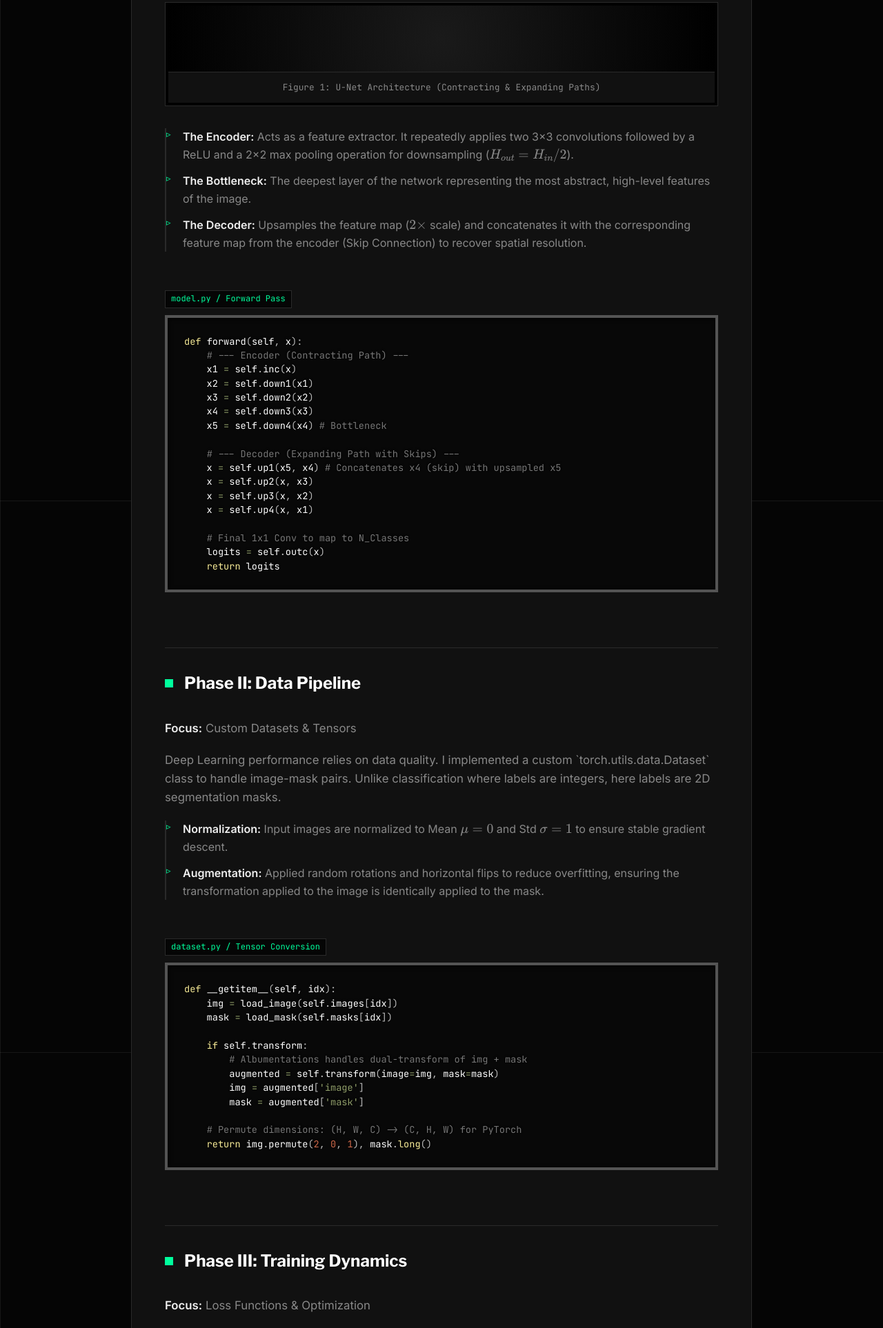
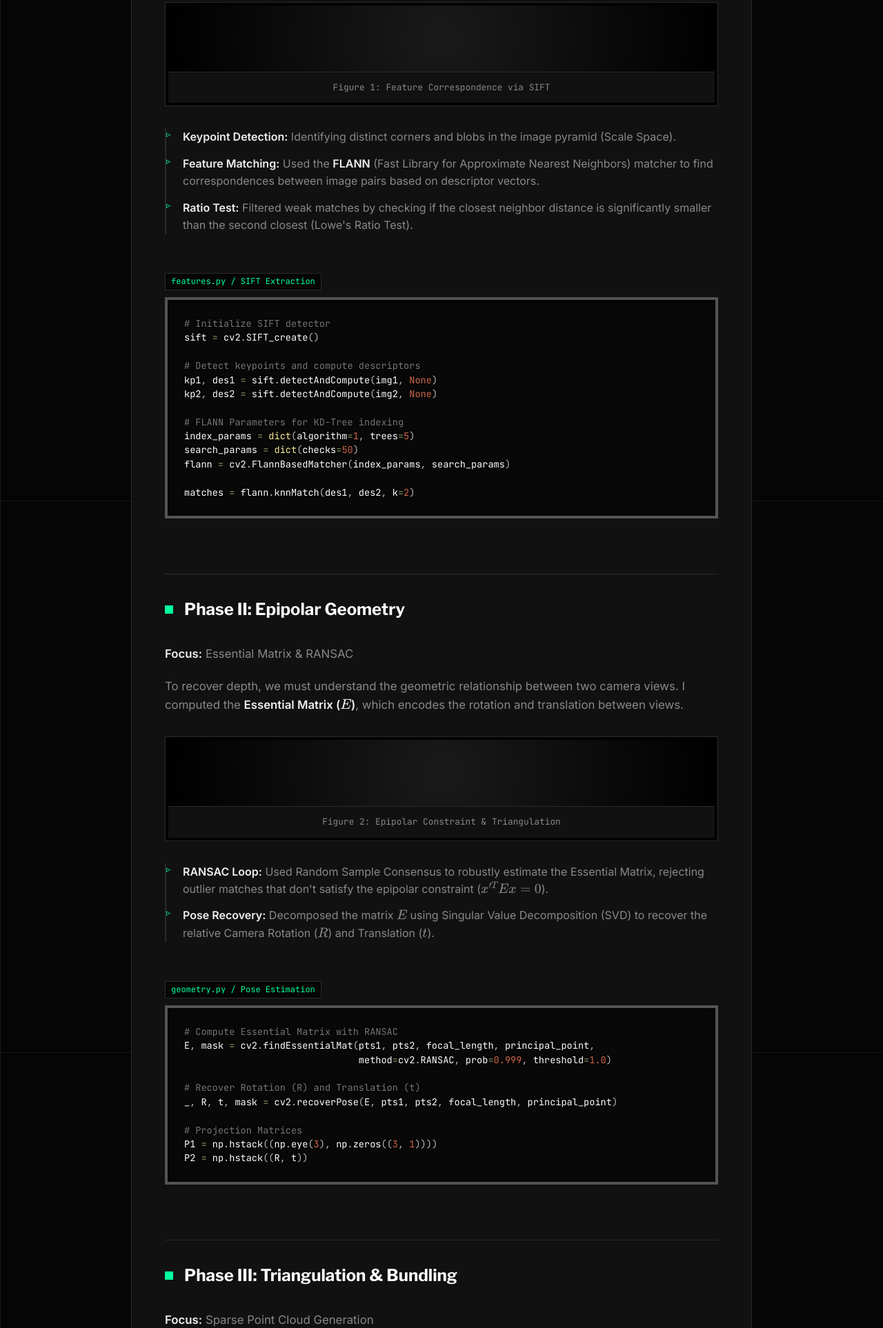
Before and after one commit to condescendo/Project-Page, a plain HTML site: page 3dscene-reconstruction.html in a window 1280 px wide. Shown: the part 874-2800 px from the top of the page at 69% size. Drawn offline with nearby package versions, Linux system fonts and the light colour scheme.

Commit message:
Change project focus to 3D Reconstruction
Updated the project focus from Semantic Segmentation to 3D Reconstruction, including changes to titles, subtitles, and project descriptions. Revised sections to reflect the new emphasis on Structure from Motion and triangulation techniques.

```diff
--- a/3dscene-reconstruction.html
+++ b/3dscene-reconstruction.html
@@ -3,7 +3,7 @@
 <head>
     <meta charset="UTF-8">
     <meta name="viewport" content="width=device-width, initial-scale=1.0">
-    <title>Semantic Segmentation U-Net | Portfolio</title>
+    <title>3D Reconstruction | Portfolio</title>
 
     <link rel="preconnect" href="https://fonts.googleapis.com">
     <link rel="preconnect" href="https://fonts.gstatic.com" crossorigin>
@@ -27,137 +27,123 @@
     <div class="container project-view">
 
         <header>
-            <h1>Semantic<br>Segmentation</h1>
-            <div class="subtitle">Dense Prediction with U-Net Architecture</div>
+            <h1>3D<br>Reconstruction</h1>
+            <div class="subtitle">Structure from Motion & Photogrammetry</div>
 
             <div class="stack-container">
-                <span class="tech-tag">PyTorch</span>
-                <span class="tech-tag">Computer Vision</span>
+                <span class="tech-tag">Python</span>
+                <span class="tech-tag">OpenCV</span>
+                <span class="tech-tag">Epipolar Geometry</span>
                 <span class="tech-tag">NumPy</span>
-                <span class="tech-tag">Matplotlib</span>
-                <span class="tech-tag">Deep Learning</span>
+                <span class="tech-tag">Point Clouds</span>
             </div>
         </header>
 
         <section id="executive-summary">
             <h3>// Executive Summary</h3>
-            <p>While standard object detection identifies bounding boxes, this project solves <strong>Dense Prediction</strong>: classifying every individual pixel in an image. I implemented a custom U-Net architecture from scratch in PyTorch to perform semantic segmentation. The model utilizes a fully convolutional encoder-decoder structure with skip connections to preserve high-frequency spatial details often lost during downsampling.</p>
+            <p>This project implements a complete <strong>Structure from Motion (SfM)</strong> pipeline to reconstruct 3D scenes from uncalibrated 2D image sequences. By extracting invariant features and estimating the geometric relationship between camera views, the system mathematically triangulates 3D points in space. The result is a sparse point cloud that represents the scene structure and the camera trajectory.</p>
         </section>
 
         <section id="phase-1">
-            <h2>Phase I: The Architecture</h2>
-            <p><strong>Focus:</strong> Encoder-Decoder Design & Skip Connections</p>
-            <p>The U-Net architecture (Ronneberger et al.) consists of a contracting path (encoder) to capture context and a symmetric expanding path (decoder) that enables precise localization.</p>
+            <h2>Phase I: Feature Extraction & Matching</h2>
+            <p><strong>Focus:</strong> SIFT Descriptors & FLANN Matching</p>
+            <p>The first step is identifying unique points in disparate images. I utilized <strong>SIFT (Scale-Invariant Feature Transform)</strong> to detect keypoints that are robust to rotation and scaling.</p>
 
             <div class="media-wrapper">
                 <div class="diagram-placeholder">
 
                 </div>
-                <div class="caption">Figure 1: U-Net Architecture (Contracting & Expanding Paths)</div>
+                <div class="caption">Figure 1: Feature Correspondence via SIFT</div>
             </div>
 
             <ul>
-                <li><strong>The Encoder:</strong> Acts as a feature extractor. It repeatedly applies two 3x3 convolutions followed by a ReLU and a 2x2 max pooling operation for downsampling ($H_{out} = H_{in} / 2$).</li>
-                <li><strong>The Bottleneck:</strong> The deepest layer of the network representing the most abstract, high-level features of the image.</li>
-                <li><strong>The Decoder:</strong> Upsamples the feature map ($2 \times$ scale) and concatenates it with the corresponding feature map from the encoder (Skip Connection) to recover spatial resolution.</li>
+                <li><strong>Keypoint Detection:</strong> Identifying distinct corners and blobs in the image pyramid (Scale Space).</li>
+                <li><strong>Feature Matching:</strong> Used the <strong>FLANN</strong> (Fast Library for Approximate Nearest Neighbors) matcher to find correspondences between image pairs based on descriptor vectors.</li>
+                <li><strong>Ratio Test:</strong> Filtered weak matches by checking if the closest neighbor distance is significantly smaller than the second closest (Lowe's Ratio Test).</li>
             </ul>
 
-            <span class="code-label">model.py / Forward Pass</span>
-            <pre><code class="language-python">def forward(self, x):
-    # --- Encoder (Contracting Path) ---
-    x1 = self.inc(x)
-    x2 = self.down1(x1)
-    x3 = self.down2(x2)
-    x4 = self.down3(x3)
-    x5 = self.down4(x4) # Bottleneck
+            <span class="code-label">features.py / SIFT Extraction</span>
+            <pre><code class="language-python"># Initialize SIFT detector
+sift = cv2.SIFT_create()
 
-    # --- Decoder (Expanding Path with Skips) ---
-    x = self.up1(x5, x4) # Concatenates x4 (skip) with upsampled x5
-    x = self.up2(x, x3)
-    x = self.up3(x, x2)
-    x = self.up4(x, x1)
+# Detect keypoints and compute descriptors
+kp1, des1 = sift.detectAndCompute(img1, None)
+kp2, des2 = sift.detectAndCompute(img2, None)
 
-    # Final 1x1 Conv to map to N_Classes
-    logits = self.outc(x)
-    return logits</code></pre>
+# FLANN Parameters for KD-Tree indexing
+index_params = dict(algorithm=1, trees=5)
+search_params = dict(checks=50)
+flann = cv2.FlannBasedMatcher(index_params, search_params)
+
+matches = flann.knnMatch(des1, des2, k=2)</code></pre>
         </section>
 
         <section id="phase-2">
-            <h2>Phase II: Data Pipeline</h2>
-            <p><strong>Focus:</strong> Custom Datasets & Tensors</p>
-            <p>Deep Learning performance relies on data quality. I implemented a custom `torch.utils.data.Dataset` class to handle image-mask pairs. Unlike classification where labels are integers, here labels are 2D segmentation masks.</p>
-
-            <ul>
-                <li><strong>Normalization:</strong> Input images are normalized to Mean $\mu=0$ and Std $\sigma=1$ to ensure stable gradient descent.</li>
-                <li><strong>Augmentation:</strong> Applied random rotations and horizontal flips to reduce overfitting, ensuring the transformation applied to the image is identically applied to the mask.</li>
-            </ul>
-
-            <span class="code-label">dataset.py / Tensor Conversion</span>
-            <pre><code class="language-python">def __getitem__(self, idx):
-    img = load_image(self.images[idx])
-    mask = load_mask(self.masks[idx])
-
-    if self.transform:
-        # Albumentations handles dual-transform of img + mask
-        augmented = self.transform(image=img, mask=mask)
-        img = augmented['image']
-        mask = augmented['mask']
-
-    # Permute dimensions: (H, W, C) -> (C, H, W) for PyTorch
-    return img.permute(2, 0, 1), mask.long()</code></pre>
-        </section>
-
-        <section id="phase-3">
-            <h2>Phase III: Training Dynamics</h2>
-            <p><strong>Focus:</strong> Loss Functions & Optimization</p>
-            <p>Training a pixel-wise classifier requires specific loss functions. I experimented with standard Cross-Entropy and Dice Loss to handle class imbalance (e.g., small objects in large backgrounds).</p>
+            <h2>Phase II: Epipolar Geometry</h2>
+            <p><strong>Focus:</strong> Essential Matrix & RANSAC</p>
+            <p>To recover depth, we must understand the geometric relationship between two camera views. I computed the <strong>Essential Matrix ($E$)</strong>, which encodes the rotation and translation between views.</p>
 
             <div class="media-wrapper">
                 <div class="diagram-placeholder">
 
                 </div>
-                <div class="caption">Figure 2: Loss Convergence Analysis</div>
+                <div class="caption">Figure 2: Epipolar Constraint & Triangulation</div>
             </div>
 
             <ul>
-                <li><strong>Optimization:</strong> Used the **Adam** optimizer with a learning rate of $1e-4$ and weight decay for regularization.</li>
-                <li><strong>Metric:</strong> Evaluated using the **Dice Coefficient** (F1 Score), which measures the overlap between the predicted segmentation mask and the ground truth.</li>
+                <li><strong>RANSAC Loop:</strong> Used Random Sample Consensus to robustly estimate the Essential Matrix, rejecting outlier matches that don't satisfy the epipolar constraint ($x'^T E x = 0$).</li>
+                <li><strong>Pose Recovery:</strong> Decomposed the matrix $E$ using Singular Value Decomposition (SVD) to recover the relative Camera Rotation ($R$) and Translation ($t$).</li>
             </ul>
 
-            <span class="code-label">train.py / Optimization Step</span>
-            <pre><code class="language-python">for epoch in range(epochs):
-    net.train()
-    for batch in dataloader:
-        imgs = batch['image'].to(device)
-        true_masks = batch['mask'].to(device)
+            <span class="code-label">geometry.py / Pose Estimation</span>
+            <pre><code class="language-python"># Compute Essential Matrix with RANSAC
+E, mask = cv2.findEssentialMat(pts1, pts2, focal_length, principal_point,
+                               method=cv2.RANSAC, prob=0.999, threshold=1.0)
 
-        # 1. Forward Pass
-        masks_pred = net(imgs)
+# Recover Rotation (R) and Translation (t)
+_, R, t, mask = cv2.recoverPose(E, pts1, pts2, focal_length, principal_point)
 
-        # 2. Compute Loss (Cross Entropy + Dice)
-        loss = criterion(masks_pred, true_masks)
-
-        # 3. Backpropagation
-        optimizer.zero_grad()
-        loss.backward()
-        optimizer.step()</code></pre>
+# Projection Matrices
+P1 = np.hstack((np.eye(3), np.zeros((3, 1))))
+P2 = np.hstack((R, t))</code></pre>
         </section>
 
-        <section id="phase-4">
-            <h2>Phase IV: Inference & Results</h2>
-            <p><strong>Focus:</strong> Visualization & Mask Overlay</p>
-            <p>The final model successfully delineates boundaries between classes. Below is a comparison of the raw input, the ground truth annotation, and the model's prediction.</p>
+        <section id="phase-3">
+            <h2>Phase III: Triangulation & Bundling</h2>
+            <p><strong>Focus:</strong> Sparse Point Cloud Generation</p>
+            <p>With the camera poses known, I performed <strong>Linear Triangulation</strong>. By back-projecting rays from matching pixels in two cameras, their intersection in 3D space defines a scene point.</p>
 
             <div class="media-wrapper">
                 <div class="diagram-placeholder">
 
                 </div>
-                <div class="caption">Figure 3: Inference Results (Input / Truth / Predicted)</div>
+                <div class="caption">Figure 3: Reconstructed Sparse Point Cloud</div>
             </div>
 
             <ul>
-                <li><strong>IoU Score:</strong> Achieved an Intersection over Union (IoU) of <strong>0.82</strong> on the test set.</li>
-                <li><strong>Generalization:</strong> The model robustly handles variations in lighting and orientation due to the extensive augmentation pipeline.</li>
+                <li><strong>Triangulation:</strong> Solved the linear equation system $AX = 0$ (via SVD) to find the 3D coordinates ($X, Y, Z$) for every matched keypoint.</li>
+                <li><strong>Reprojection Error:</strong> Validated the accuracy by projecting the 3D points back onto the 2D images and measuring the pixel distance drift.</li>
+            </ul>
+
+            <span class="code-label">reconstruction.py / Linear Triangulation</span>
+            <pre><code class="language-python">def triangulate_points(P1, P2, pts1, pts2):
+    # Triangulate points in Homogeneous coords (4D)
+    points_4d = cv2.triangulatePoints(P1, P2, pts1.T, pts2.T)
+
+    # Convert to Euclidean (3D) by dividing by w
+    points_3d = points_4d[:3] / points_4d[3]
+
+    return points_3d.T</code></pre>
+        </section>
+
+        <section id="phase-4">
+            <h2>Phase IV: Visualization</h2>
+            <p><strong>Focus:</strong> Open3D & Ply Export</p>
+            <p>The final dataset is a list of 3D coordinates. To visualize the structure, I utilized <strong>Open3D</strong> to render the point cloud and export it to standard formats (.ply) for further processing (e.g., Poisson Surface Reconstruction).</p>
+
+            <ul>
+                <li><strong>Outlier Removal:</strong> Applied statistical outlier removal to clean noise from the point cloud before rendering.</li>
+                <li><strong>Result:</strong> Successfully reconstructed the 3D geometry of static objects from handheld video footage.</li>
             </ul>
         </section>
 
```
